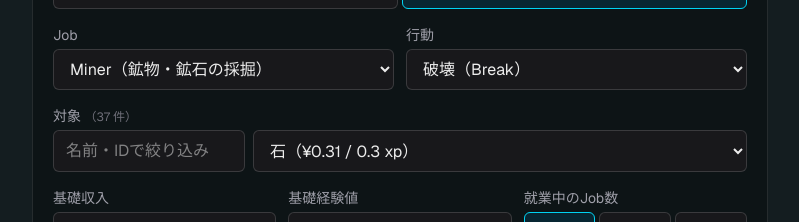
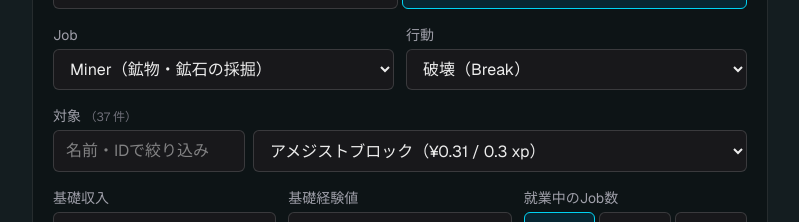
Before and after one commit to urzk/mc-simulator, a Next.js app: page /job-xp-calculator in a window 1280 px wide. Shown: the part 960-1182 px from the top of the page, without its empty margins (240-1039 px from the left). Built offline with nearby package versions, Linux system fonts and the light colour scheme; a web font is replaced by a local one.

Commit message:
Sort job actions and targets by ID
Co-Authored-By: Claude Opus 5.5 <noreply@anthropic.com>

```diff
--- a/app/job-xp-calculator/job-action-calculator.tsx
+++ b/app/job-xp-calculator/job-action-calculator.tsx
@@ -2,7 +2,7 @@
 
 import { useState } from "react";
 import NumberInput from "@/app/components/number-input";
-import { JOBS, type Job, type JobTarget } from "@/lib/job-actions";
+import { JOBS as RAW_JOBS, type Job, type JobTarget } from "@/lib/job-actions";
 import {
   baseXpCentiFromIncome,
   jobBonusPercent,
@@ -17,6 +17,14 @@ import {
   type JobBonus,
   type JobServer,
 } from "@/lib/jobs";
+
+/** 行動と対象の選択肢は、どちらも ID の ABC 順に並べる */
+const JOBS: Job[] = RAW_JOBS.map((j) => ({
+  ...j,
+  actions: [...j.actions]
+    .sort((a, b) => a.id.localeCompare(b.id))
+    .map((a) => ({ ...a, targets: [...a.targets].sort((x, y) => x[0].localeCompare(y[0])) })),
+}));
 
 const SERVERS: { id: JobServer; label: string }[] = [
   { id: "survival", label: "サバイバルサーバー" },
```
